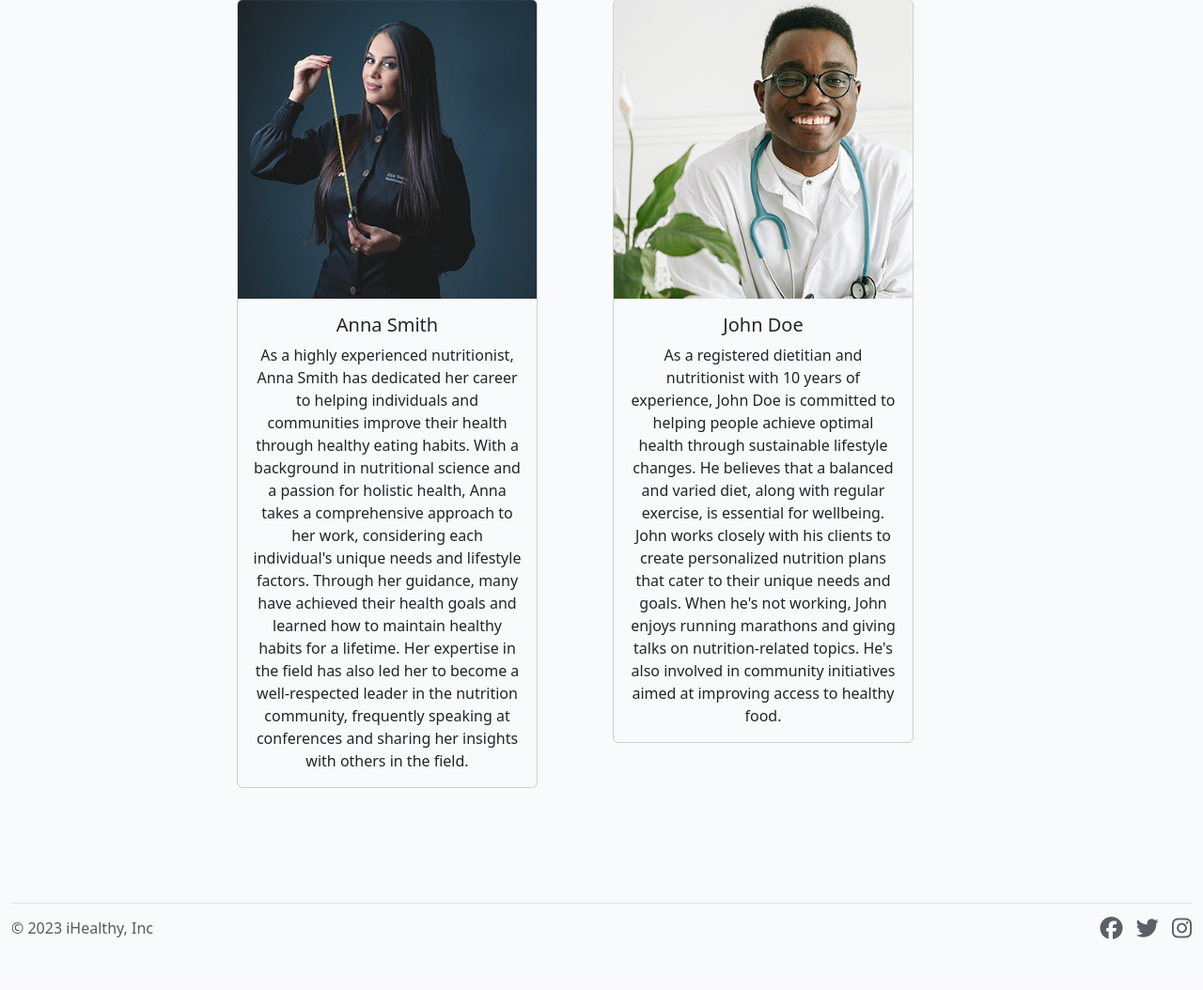
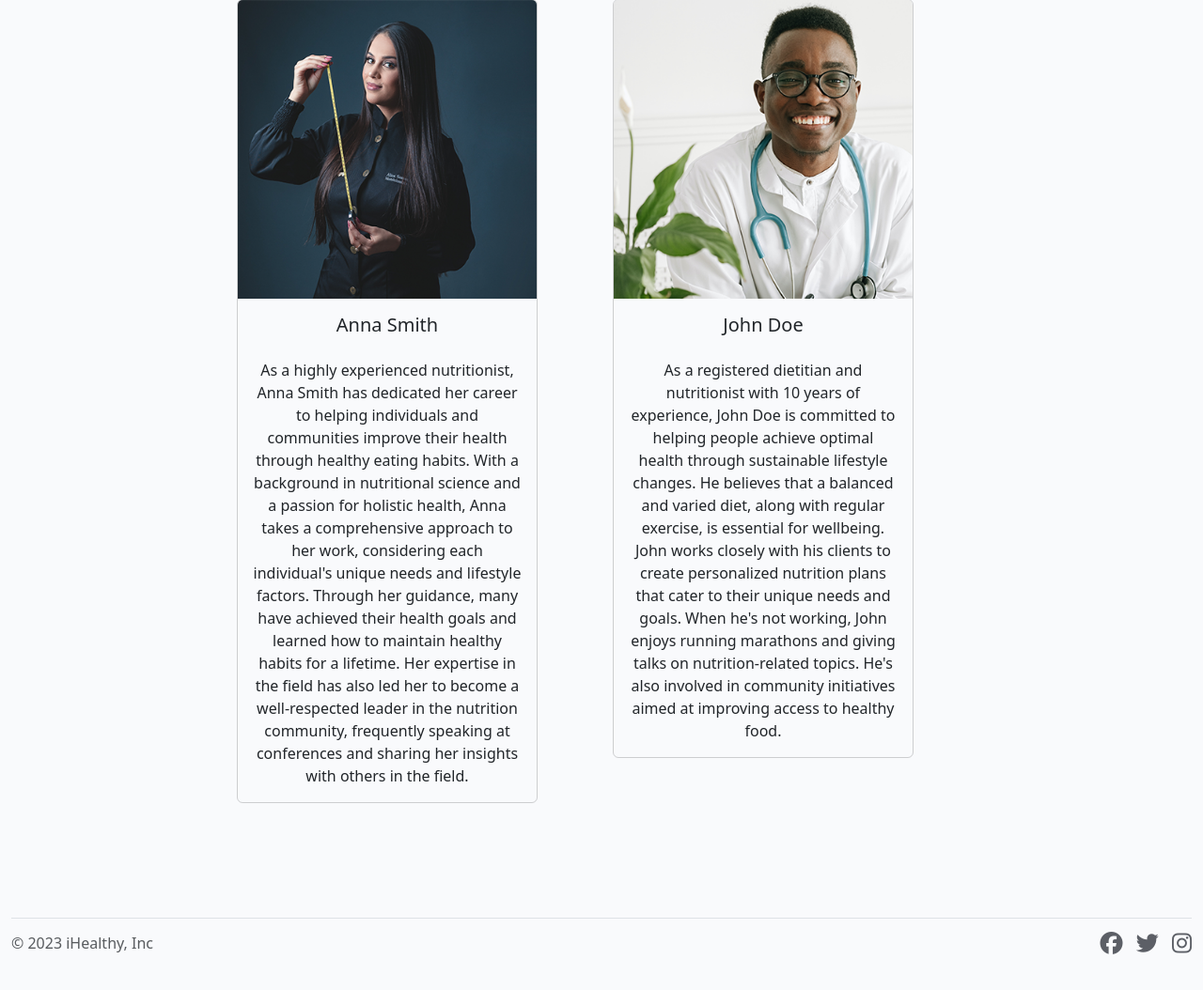
Before and after one commit to Giov3ss/iHealthy, a Django app: page / in a window 1280 px wide. Shown: the part 1174-2228 px from the top of the page at 94% size. Before the commit the page ends 2174 px from the top, so only its background shows below. Run offline with Django 3.2, Linux system fonts and the light colour scheme; some libraries are stand-ins or nearby versions.

Commit message:
adding padding top to text

```diff
--- a/static/css/i-style.css
+++ b/static/css/i-style.css
@@ -30,7 +30,7 @@ body {
     background-color: transparent;
 }
 
-/*my css*/
+
 .container {
     max-width: 800px;
     margin: 0 auto;
@@ -49,7 +49,6 @@ body {
 .container-fluid h1 {
     text-align: left;
 }
-
 
 .btn-primary {
     background-color: #007bff;
--- a/templates/index.html
+++ b/templates/index.html
@@ -53,10 +53,10 @@
     <div class="row">
         <div class="col">
             <div class="card" style="width: 20rem;">
-                <img src="{% static 'images/annasmith.png' %}" class="card-img-top" alt="...">
+                <img src="{% static 'images/annasmith.png' %}" class="card-img-top" alt="Picture of Anna Smith, our nutritionist">
                 <div class="card-body">
                     <h5 class="card-title">Anna Smith</h5>
-                    <p class="card-text">
+                    <p class="card-text text-left pt-3">
                         As a highly experienced nutritionist, Anna Smith has dedicated her career to helping individuals
                         and
                         communities improve their health through healthy eating habits.
@@ -74,10 +74,10 @@
         </div>
         <div class="col">
             <div class="card" style="width: 20rem;">
-                <img src="{% static 'images/johndoe.png' %}" class="card-img-top" alt="">
+                <img src="{% static 'images/johndoe.png' %}" class="card-img-top" alt="Picture of John Doe, our nutritionist">
                 <div class="card-body">
                     <h5 class="card-title">John Doe</h5>
-                    <p class="card-text">
+                    <p class="card-text text-left pt-3">
                         As a registered dietitian and nutritionist with 10 years of experience, John Doe is committed to helping people achieve optimal health through sustainable lifestyle changes.
                         He believes that a balanced and varied diet, along with regular exercise, is essential for wellbeing.
                         John works closely with his clients to create personalized nutrition plans that cater to their unique needs and goals.
```
